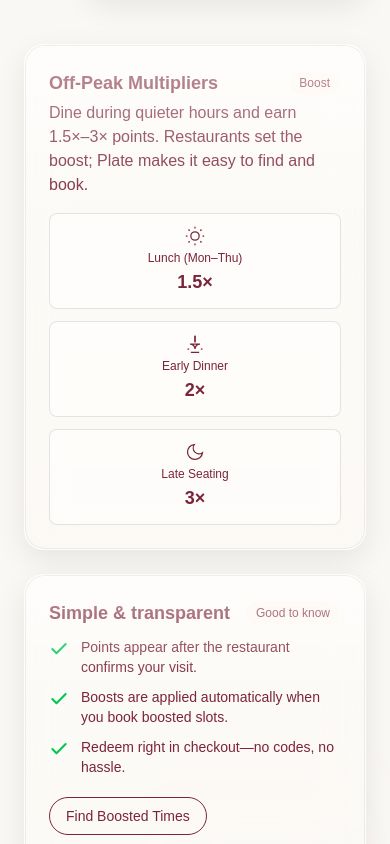
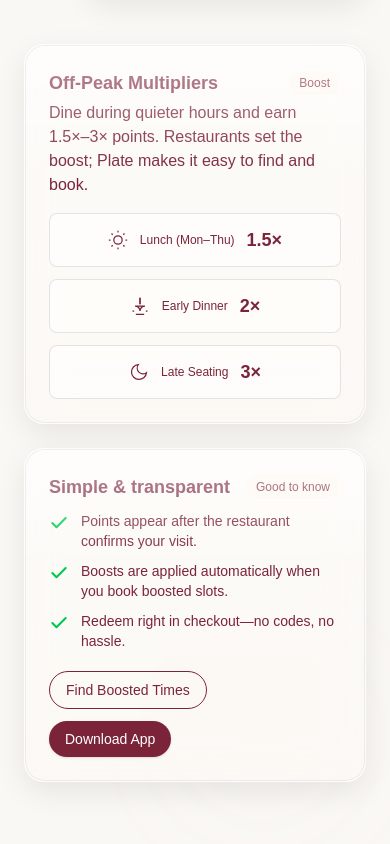
Before and after one commit to qwerty-development/plate-landing-page, a Next.js app: page / in a window 390 px wide. Shown: the part 1779-2623 px from the top of the page. Built offline with nearby package versions, Linux system fonts and the light colour scheme.

Commit message:
Refactor HowPoints component to enhance layout and alignment of items. Updated flex properties for better responsiveness and visual consistency across different screen sizes.

```diff
--- a/app/components/HowPoints.tsx
+++ b/app/components/HowPoints.tsx
@@ -82,33 +82,27 @@
               Dine during quieter hours and earn 1.5×–3× points. Restaurants set
               the boost; Plate makes it easy to find and book.
             </p>
-            <div className="mt-4 grid sm:grid-cols-3 gap-3 text-center">
-              <div className="rounded-lg bg-white/50 border border-black/10 p-3 flex flex-col items-center justify-center">
+            <div className="mt-4 grid grid-cols-1 sm:grid-cols-3 gap-3 text-center">
+              <div className="rounded-lg bg-white/50 border border-black/10 p-3 flex flex-row sm:flex-col items-center justify-center gap-3 sm:gap-0">
                 <SunIcon />
-                <span className="text-xs mt-1 text-muted-foreground">
+                <span className="text-xs text-muted-foreground">
                   Lunch (Mon–Thu)
                 </span>
-                <span className="font-bold text-lg text-foreground mt-0.5">
-                  1.5×
-                </span>
+                <span className="font-bold text-lg text-foreground">1.5×</span>
               </div>
-              <div className="rounded-lg bg-white/50 border border-black/10 p-3 flex flex-col items-center justify-center">
+              <div className="rounded-lg bg-white/50 border border-black/10 p-3 flex flex-row sm:flex-col items-center justify-center gap-3 sm:gap-0">
                 <SunsetIcon />
-                <span className="text-xs mt-1 text-muted-foreground">
+                <span className="text-xs text-muted-foreground">
                   Early Dinner
                 </span>
-                <span className="font-bold text-lg text-foreground mt-0.5">
-                  2×
-                </span>
+                <span className="font-bold text-lg text-foreground">2×</span>
               </div>
-              <div className="rounded-lg bg-white/50 border border-black/10 p-3 flex flex-col items-center justify-center">
+              <div className="rounded-lg bg-white/50 border border-black/10 p-3 flex flex-row sm:flex-col items-center justify-center gap-3 sm:gap-0">
                 <MoonIcon />
-                <span className="text-xs mt-1 text-muted-foreground">
+                <span className="text-xs text-muted-foreground">
                   Late Seating
                 </span>
-                <span className="font-bold text-lg text-foreground mt-0.5">
-                  3×
-                </span>
+                <span className="font-bold text-lg text-foreground">3×</span>
               </div>
             </div>
           </article>
```
